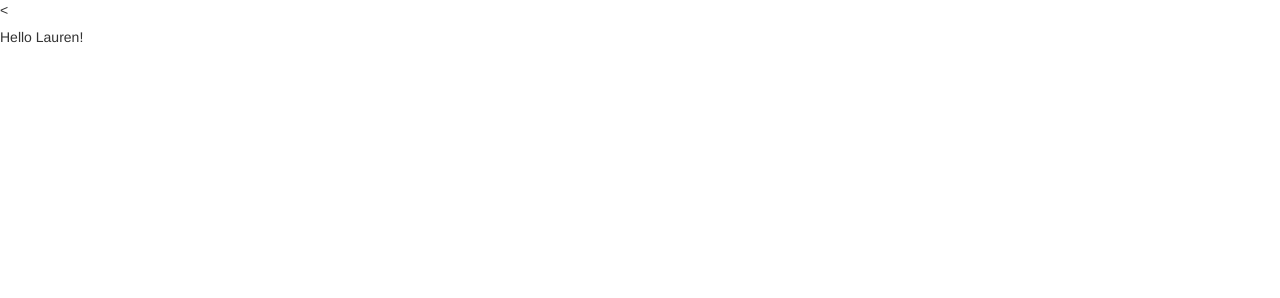
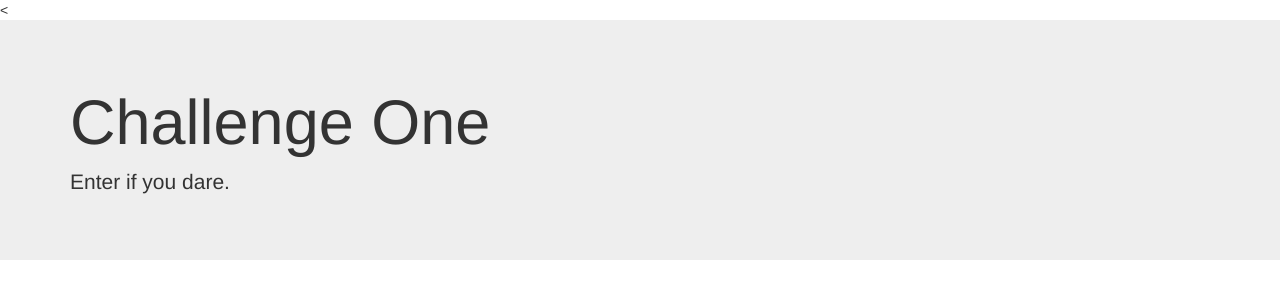
Before and after one commit to Lauxx/Challenge-One, a plain HTML site: page index.html in a window 1280 px wide. Drawn offline with nearby package versions, Linux system fonts and the light colour scheme.

Commit message:
Added a jumbotron via bootstrap & updated text

```diff
--- a/index.html
+++ b/index.html
@@ -2,7 +2,15 @@
 <html>
 	<head>
 		<title>Title</title>
-		<h5>Hello Lauren!</h5>
+		<div class="jumbotron">
+			<div class="container">
+				<h1>Challenge One</h1>
+				<p>Enter if you dare.</p>
+				<p>
+
+				</p>
+			</div>
+		</div>
 	<link rel="stylesheet" href="https://maxcdn.bootstrapcdn.com/bootstrap/3.3.6/css/bootstrap.min.css" integrity="sha384-1q8mTJOASx8j1Au+a5WDVnPi2lkFfwwEAa8hDDdjZlpLegxhjVME1fgjWPGmkzs7" crossorigin="anonymous">
 	<link rel="stylesheet" type="text/css" href="main.css">
 	</head>
```
